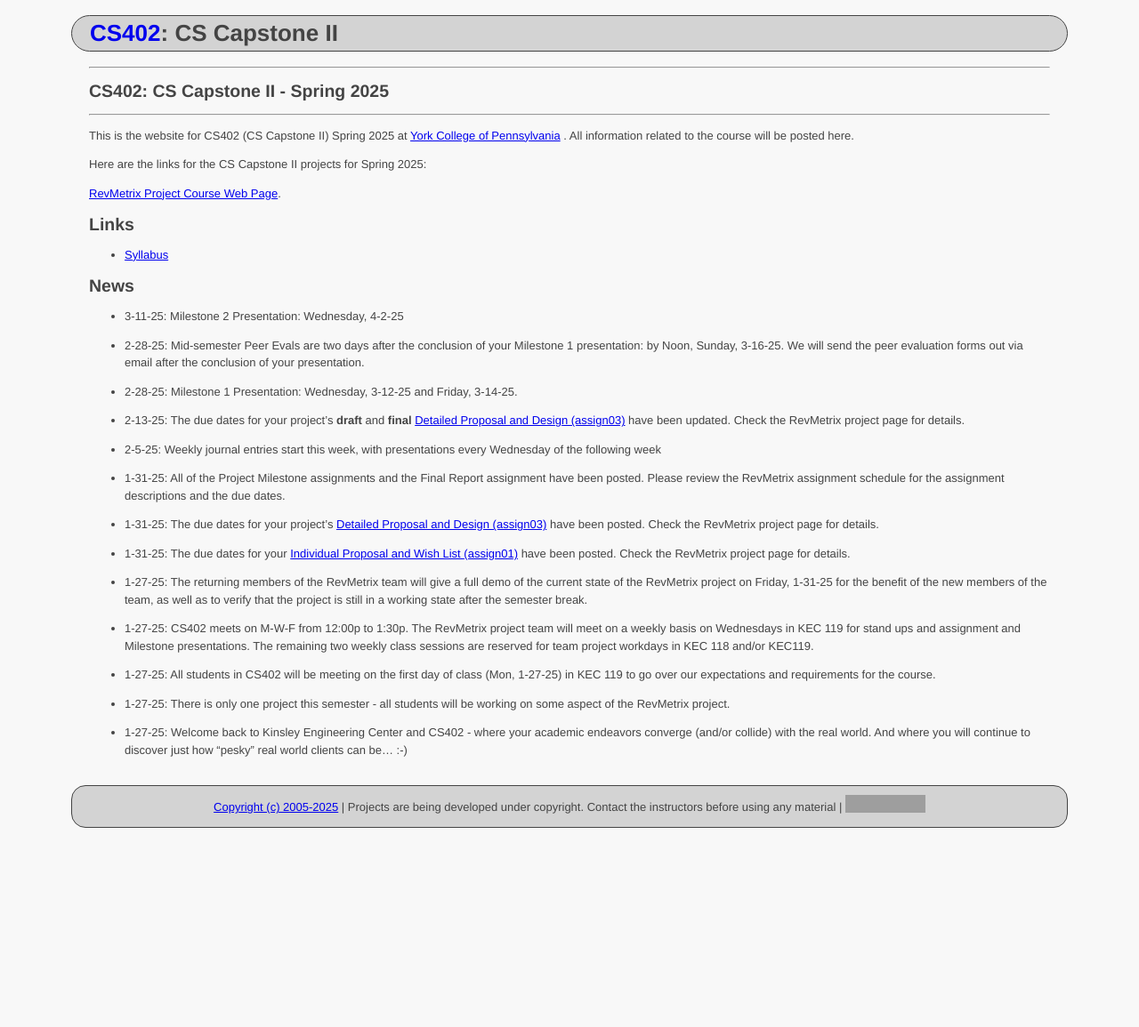
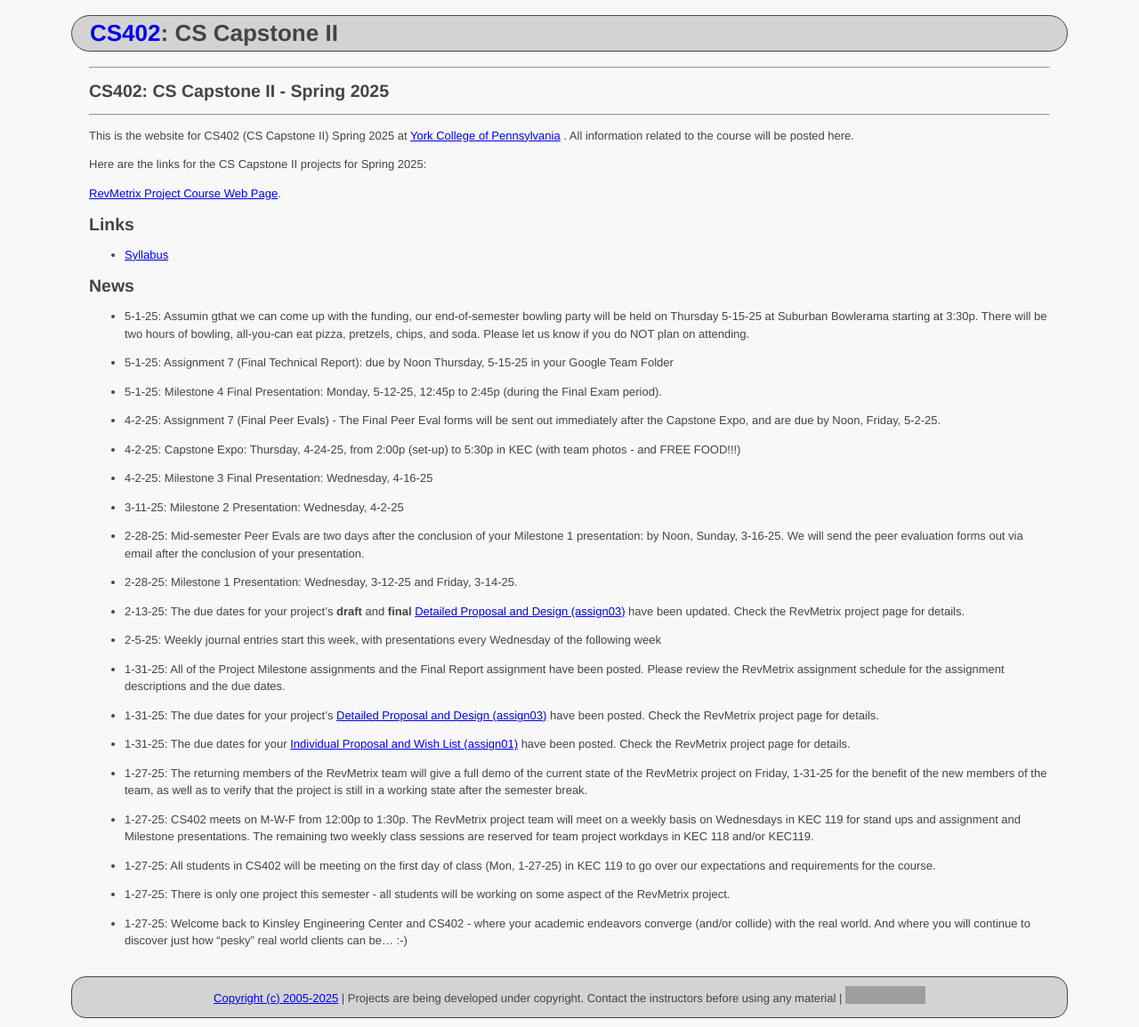
Before and after one commit to ycpcs/cs402-spring2025, a Jekyll site: the page built from index.md, in a window 1280 px wide. Shown: the whole page at 89% size. Built offline with Jekyll 4.4.1, drawn with Linux system fonts in a browser that asks for light colours; before the commit the page ends 941 px from its top, so only the background shows below that; grey boxes are pictures that could not be loaded.

Commit message:
updated news

```diff
--- a/index.md
+++ b/index.md
@@ -22,21 +22,19 @@ Here are the links for the CS Capstone II projects for Spring 2025:
 * [Syllabus](syllabus.html)
 
 ## News
-<!-- Commenting out News until it's needed - and the dates could change, anyway
+<!-- Commenting out News until it's needed - and the dates could change, anyway -->
 
-* 5-1-25: Our end-of-semester bowling party will be held on Thursday/Friday 5-15-25/5-16-25 at Suburban Bowlerama starting at TBD.  There will be two hours of bowling, all-you-can eat pizza, pretzels, chips, and soda.  Please let us know if you do NOT plan on attending.
-
-* 5-1-25: Assignment 7 (Final Peer Evals) - The Final Peer Eval forms will be sent out immediately after the final presentation, and are due by Noon, Wednesday, 5-14-25.
+* 5-1-25: Assumin gthat we can come up with the funding, our end-of-semester bowling party will be held on Thursday 5-15-25 at Suburban Bowlerama starting at 3:30p.  There will be two hours of bowling, all-you-can eat pizza, pretzels, chips, and soda.  Please let us know if you do NOT plan on attending.
 
 * 5-1-25: Assignment 7 (Final Technical Report): due by Noon Thursday, 5-15-25 in your Google Team Folder
 
 * 5-1-25: Milestone 4 Final Presentation: Monday, 5-12-25, 12:45p to 2:45p (during the Final Exam period).
 
-* 4-2-25: Capstone Expo: Thursday, 4-24-25, from 3:00p to 6:00p in KEC (with team photos)
+* 4-2-25: Assignment 7 (Final Peer Evals) - The Final Peer Eval forms will be sent out immediately after the Capstone Expo, and are due by Noon, Friday, 5-2-25.
+
+* 4-2-25: Capstone Expo: Thursday, 4-24-25, from 2:00p (set-up) to 5:30p in KEC (with team photos - and FREE FOOD!!!)
 
 * 4-2-25: Milestone 3 Final Presentation: Wednesday, 4-16-25
-
--->
 
 * 3-11-25: Milestone 2 Presentation: Wednesday, 4-2-25
 
--- a/projects/RevMetrix-Project/index.md
+++ b/projects/RevMetrix-Project/index.md
@@ -74,21 +74,19 @@ Here is a set of raw data from an actual bowling session:
 *	Here is an an [Updated Excel Spreadsheet](./resources/Shots(0-19)-Suburban(8-29-10)-BallRecord00002-annotated.xlsx) that contains annotations explaining the various components of the raw data.  A second page has been added for Ball Record 00002 that contains the actual 32-bit RTC (Real Time Clock) time stamps for all of the ADXL Pages, the Light Pages, and the SmartDot Events to be sent to the phone application.  The SmartDot Event time stamps could be used to send event signals via BLE in real time (during simulation) from the SmartDot simulator to the phone application.  For Ball Record 00002, all of the individual ADXL and Light sample time stamps have been recalculated based on the actual RTC captures for each page.  You can use these RTC time stamps to generate the exact time stamp values captured in the raw data when running the simulator.  Please look in the **Notes** for the cells for additional information.
 
 ## News
-<!-- Commenting out News until it's needed - and the dates could change, anyway
+<!-- Commenting out News until it's needed - and the dates could change, anyway -->
 
-* 5-1-25: Our end-of-semester bowling party will be held on Thursday/Friday 5-15-25/5-16-25 at Suburban Bowlerama starting at TBD.  There will be two hours of bowling, all-you-can eat pizza, pretzels, chips, and soda.  Please let us know if you do NOT plan on attending.
-
-* 5-1-25: Assignment 7 (Final Peer Evals) - The Final Peer Eval forms will be sent out immediately after the final presentation, and are due by Noon, Wednesday, 5-14-25.
+* 5-1-25: Assumin gthat we can come up with the funding, our end-of-semester bowling party will be held on Thursday 5-15-25 at Suburban Bowlerama starting at 3:30p.  There will be two hours of bowling, all-you-can eat pizza, pretzels, chips, and soda.  Please let us know if you do NOT plan on attending.
 
 * 5-1-25: Assignment 7 (Final Technical Report): due by Noon Thursday, 5-15-25 in your Google Team Folder
 
 * 5-1-25: Milestone 4 Final Presentation: Monday, 5-12-25, 12:45p to 2:45p (during the Final Exam period).
 
-* 4-2-25: Capstone Expo: Thursday, 4-24-25, from 3:00p to 6:00p in KEC (with team photos)
+* 4-2-25: Assignment 7 (Final Peer Evals) - The Final Peer Eval forms will be sent out immediately after the Capstone Expo, and are due by Noon, Friday, 5-2-25.
+
+* 4-2-25: Capstone Expo: Thursday, 4-24-25, from 2:00p (set-up) to 5:30p in KEC (with team photos - and FREE FOOD!!!)
 
 * 4-2-25: Milestone 3 Final Presentation: Wednesday, 4-16-25
-
--->
 
 * 3-11-25: Milestone 2 Presentation: Wednesday, 4-2-25
 
```
